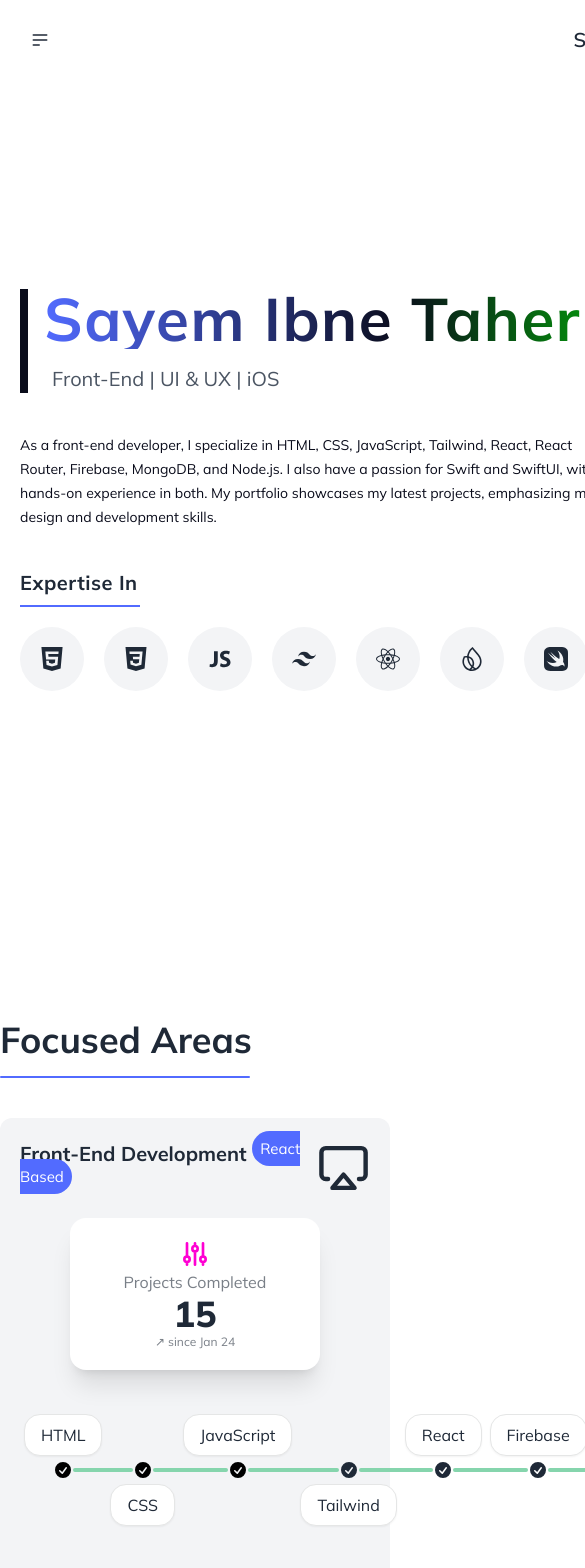
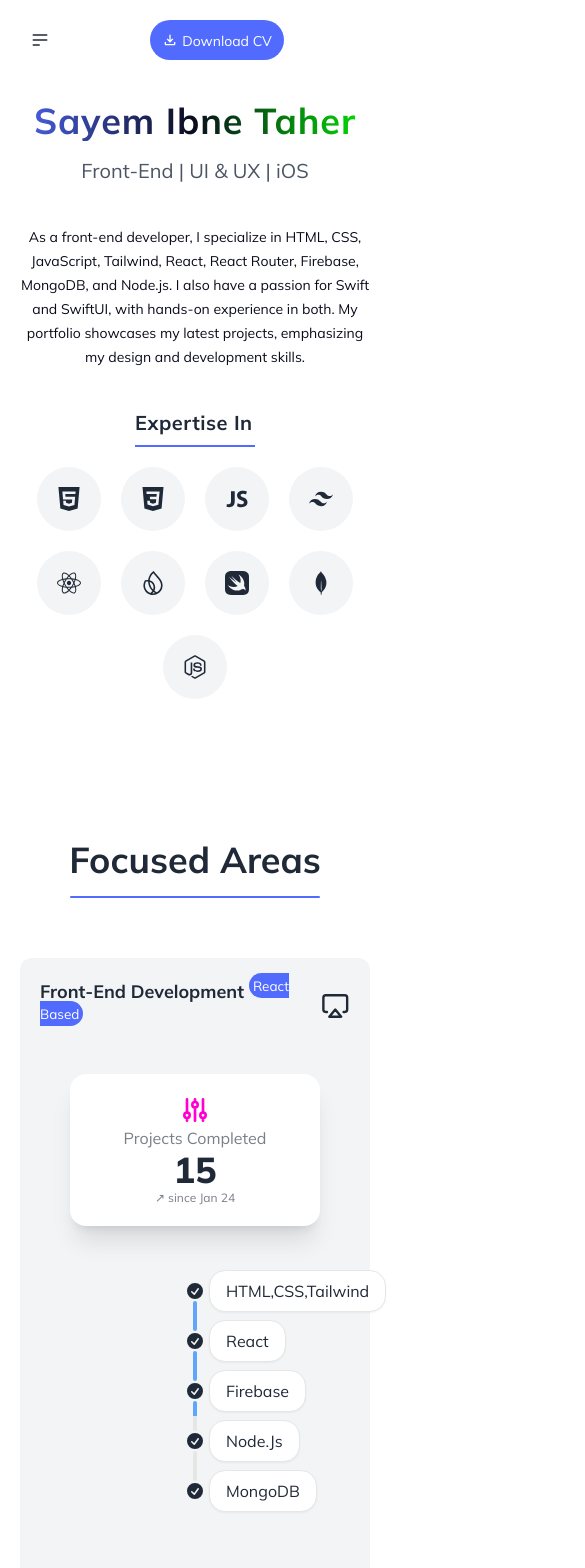
Before and after one commit to SayemTaher/my-job-portfolio, a React (Vite) app in the folder my-professional-portfolio/: page / in a window 390 px wide. Shown: the top 1568 px of the page, 585 px wide, since content can reach past the window. Built offline with nearby package versions, Linux system fonts and the light colour scheme.

Commit message:
landing is responsive

```diff
--- a/my-professional-portfolio/src/Components/Footer/Footer.jsx
+++ b/my-professional-portfolio/src/Components/Footer/Footer.jsx
@@ -2,35 +2,40 @@
 
 const Footer = () => {
     return (
-        <footer className="footer flex justify-center gap-40 p-10 bg-base-200 w-full text-base-content">
-            <nav>
+        <footer className="footer flex flex-col pb-10  justify-center items-center bg-gray-100">
+            <div className="grid  lg:grid-cols-3 lg:pl-40 pl-5 gap-10 justify-center  container mx-auto  grid-cols-2   p-10  w-full">
+            <nav className="flex flex-col gap-2">
                 <h6 className="footer-title">Projects</h6>
                 <a className="link link-hover">Web Application</a>
                 <a className="link link-hover">Mobile Application</a>
 
             </nav>
-            <nav>
+            <nav className="flex flex-col gap-2">
                 <h6 className="footer-title">Work & Experience</h6>
                 <a className="link link-hover">Hospitality</a>
 
             </nav>
-            <nav>
+            <nav className="flex flex-col gap-2">
                 <h6 className="footer-title">Certificates</h6>
                 <a className="link link-hover">Academic</a>
                 <a className="link link-hover">Extra Curricular Activities</a>
                 <a className="link link-hover">Professional</a>
             </nav>
-            <form>
-                <h6 className="footer-title">Get in touch</h6>
-                <textarea className="textarea textarea-bordered" placeholder="Your texts goes here"></textarea>
-                <fieldset className="form-control w-80">
-                    <div className="join">
+            </div>
+            <div className="w-[800px] flex justify-center items-center border-dashed   border-t-2 border-gray-300 ">
+                <div className="pt-5 text-center flex lg:flexrow flex-col gap-2 flex-wrap">
+                <p className="text-center">&copy;2024 - All rights reserved </p>
+                <span className="font-bold">Designed & Developed by Sayem </span>
 
-                        <input type="text" placeholder="username@site.com" className="input input-bordered join-item" />
-                        <button className="btn btn-primary join-item">Send</button>
-                    </div>
-                </fieldset>
-            </form>
+                </div>
+
+
+
+
+
+
+            </div>
+
         </footer>
     );
 };
--- a/my-professional-portfolio/src/Components/Header/Header.jsx
+++ b/my-professional-portfolio/src/Components/Header/Header.jsx
@@ -24,7 +24,7 @@ const Header = () => {
         </div>
 
     return (
-        <div className=" z-50  fixed   w-[1280px] p-2 bg-white font-mulish  bg-opacity-90">
+        <div className=" z-50  fixed w-[300px]   lg:w-[1280px] p-2 bg-white font-mulish  bg-opacity-90">
             <div className="navbar  flex items-center  ">
                 <div className="navbar-start ">
                     <div className="dropdown ">
@@ -37,11 +37,11 @@ const Header = () => {
                         </ul>
                     </div>
                 </div>
-                <div className="navbar-center">
-                    <Link to='/'><a className="btn btn-ghost text-xl">Sayem I Taher</a></Link>
+                <div className="navbar-center hidden lg:flex ">
+                    <Link to='/'><a className="btn btn-ghost text-sm lg:text-xl">Sayem I Taher</a></Link>
                 </div>
                 <div className="navbar-end flex gap-3 items-center">
-                    <div className="mr-5 flex gap-5 text-xl items-center">
+                    <div className="mr-5 hidden  lg:flex gap-5 text-xl items-center">
 
 
                         <div className="tooltip tooltip-bottom " data-tip="GitHub">
@@ -56,11 +56,11 @@ const Header = () => {
 
                     </div>
 
-                    <div className="flex gap-1 cursor-pointer hover:bg-primaryGreen justify-center text-center w-[150px] items-center bg-primaryBlue text-white  p-2 rounded-full ">
-                        <MdOutlineFileDownload className="text-2xl text-center"></MdOutlineFileDownload>
+                    <div className="flex gap-1 cursor-pointer hover:bg-primaryGreen justify-center text-center lg:w-[150px] w-[180px]  items-center bg-primaryBlue text-white  p-2 rounded-full ">
+                        <MdOutlineFileDownload className="lg:text-2xl   text-center"></MdOutlineFileDownload>
                         <a href="https://drive.google.com/file/d/1DrXQvwhqnSTdvYvzmelxlBMvZOqDn82o/view?usp=sharing" download="document.pdf">
 
-                            <button  >Download CV </button></a>
+                            <button  className=" text-sm">Download CV </button></a>
                     </div>
 
                 </div>
--- a/my-professional-portfolio/src/Components/Hero/Hero.jsx
+++ b/my-professional-portfolio/src/Components/Hero/Hero.jsx
@@ -42,25 +42,25 @@ const Hero = () => {
         return () => clearInterval(interval);
     }, [i]);
     return (
-        <div className="flex justify-between items-center h-[980px]  pl-5 pr-5">
+        <div className="flex   justify-between mx-auto container items-center h-[800px] lg:h-[900px] ">
                 <div className="flex flex-col gap-5" data-aos="fade-right">
-                    <div className="border-l-8 border-darknavy pl-4 ">
-                        <div className="flex flex-col ">
-                            <h1 className="text-6xl font-bold tracking-wide" id="gradient-text">Sayem Ibne Taher</h1>
-                            <span className="mt-4 text- text-xl ml-2 text-gray-600">Front-End | UI & UX | iOS</span>
+                    <div className="lg:border-l-8 lg:border-darknavy lg:pl-4 ">
+                        <div className="flex flex-col lg:text-left text-center ">
+                            <h1 className="lg:text-6xl text-4xl  font-bold tracking-wide" id="gradient-text">Sayem Ibne Taher</h1>
+                            <span className="mt-4 text- text-xl  text-gray-600">Front-End | UI & UX | iOS</span>
                         </div>
 
                     </div>
-                    <div>
+                    <div className=" flex justify-center lg:text-left text-center items-center lg:justify-start lg:items-start">
                         <Fade>
-                            <p className="text-sm text-darknavy mt-5 max-w-[600px] leading-6" > {text}</p>
+                            <p className="text-sm text-darknavy mt-5 max-w-[350px] lg:max-w-[600px] leading-6" > {text}</p>
                         </Fade>
 
                     </div>
-                    <div className="flex flex-col gap-5 mt-5">
+                    <div className="flex flex-col gap-5 mt-5 justify-center lg:items-start lg:justify-start items-center">
                         <p className="text-xl border-b-2 border-primaryBlue tracking-wide font-bold pb-2 w-[120px]">Expertise In</p>
                         <Fade damping={0.5} cascade>
-                            <div className="flex flex-row gap-5 items-center text-2xl" id="wavy-animation">
+                            <div className="flex flex-row flex-wrap justify-center items-center lg:justify-start lg:items-start gap-5 text-2xl" id="wavy-animation">
 
                                 <div className="bg-gray-100 rounded-full p-5 tooltip-bottom tooltip" data-tip="HTML5">
                                     <ImHtmlFive className="hover:text-orange-500" />
@@ -110,7 +110,7 @@ const Hero = () => {
                         </Fade>
                     </div>
                 </div>
-                <div data-aos="fade-left">
+                <div data-aos="fade-left " className="hidden lg:flex">
 
                     <img className="w-[400px]" src="https://i.ibb.co/cbNCW69/4421964-removebg-preview.png" alt="img" />
 
--- a/my-professional-portfolio/src/Components/Project Overview/OverView.jsx
+++ b/my-professional-portfolio/src/Components/Project Overview/OverView.jsx
@@ -6,23 +6,23 @@ import { IoIosArrowForward } from "react-icons/io";
 const OverView = () => {
     return (
         <Fade triggerOnce damping={0.5} cascade>
-            <div className="flex flex-col justify-center  mt-10 mb-10">
+            <div className="flex flex-col justify-center   mt-10 mb-10">
 
-                <div className="flex flex-col gap-2" data-aos="fade-up-right">
+                <div className="flex flex-col gap-2 items-center lg:items-start text-center lg:text-left" data-aos="fade-up-right">
                     <h1 className="text-4xl  pb-2 w-[400px] font-bold">Focused Areas </h1>
                     <div className="w-[250px] rounded-full h-[2px] bg-primaryBlue"></div>
                 </div>
 
                 <div className="flex mt-10  flex-col justify-center gap-20" data-aos="fade-up-left">
                     <Fade>
-                            <div className="flex flex-col  gap-5 bg-gray-100 p-5 rounded-xl ">
+                        <div className="flex flex-col m-5  gap-5 bg-gray-100 p-5 rounded-xl ">
                             <div className="flex justify-between  items-center ">
-                                    <h1 className="text-xl font-bold">Front-End Development <sup className="font-normal bg-primaryBlue  text-white p-2 rounded-full">React Based</sup></h1>
-                                    <FiAirplay className="text-6xl"></FiAirplay>
+                                <h1 className=" text-lg lg:text-xl font-bold">Front-End Development <sup className="font-normal bg-primaryBlue  text-white lg:p-2 p-1 rounded-full">React Based</sup></h1>
+                                <FiAirplay className=" text-3xl lg:text-6xl"></FiAirplay>
 
                             </div>
                             <div className="flex flex-col justify-center items-center">
-                                    <div className="stat flex flex-col justify-center shadow-xl w-[250px]  items-center bg-white p-5 rounded-2xl">
+                                <div className="stat flex flex-col mt-5 lg:mt-0 justify-center shadow-xl w-[250px]  items-center bg-white p-5 rounded-2xl">
                                     <div className="stat-figure text-secondary">
                                         <svg xmlns="http://www.w3.org/2000/svg" fill="none" viewBox="0 0 24 24" className="inline-block w-8 h-8 stroke-current"><path strokeLinecap="round" strokeLinejoin="round" strokeWidth="2" d="M12 6V4m0 2a2 2 0 100 4m0-4a2 2 0 110 4m-6 8a2 2 0 100-4m0 4a2 2 0 110-4m0 4v2m0-6V4m6 6v10m6-2a2 2 0 100-4m0 4a2 2 0 110-4m0 4v2m0-6V4"></path></svg>
                                     </div>
@@ -30,8 +30,9 @@ const OverView = () => {
                                     <div className="stat-value">15</div>
                                     <div className="stat-desc">↗︎ since Jan 24</div>
                                 </div>
-                                    <div className="flex justify-center pb-10 pt-10">
-                                        <ul className="timeline">
+
+                                <div className="lg:flex hidden  pb-10 pt-10">
+                                    <ul className="timeline ">
                                         <li>
                                             <div className="timeline-start timeline-box">HTML</div>
                                             <div className="timeline-middle">
@@ -98,6 +99,51 @@ const OverView = () => {
                                     </ul>
                                 </div>
 
+                                <div className="lg:hidden flex justify-center pb-10 pt-10 ">
+
+                                    <ul className="timeline timeline-vertical">
+                                        <li>
+                                            <div className="timeline-middle">
+                                                <svg xmlns="http://www.w3.org/2000/svg" viewBox="0 0 20 20" fill="currentColor" className="w-5 h-5"><path fillRule="evenodd" d="M10 18a8 8 0 100-16 8 8 0 000 16zm3.857-9.809a.75.75 0 00-1.214-.882l-3.483 4.79-1.88-1.88a.75.75 0 10-1.06 1.061l2.5 2.5a.75.75 0 001.137-.089l4-5.5z" clipRule="evenodd" /></svg>
+                                            </div>
+                                            <div className="timeline-end timeline-box">HTML,CSS,Tailwind</div>
+                                            <hr className="bg-blue-400"/>
+                                        </li>
+                                        <li>
+                                            <hr className="bg-blue-400"/>
+                                            <div className="timeline-middle">
+                                                <svg xmlns="http://www.w3.org/2000/svg" viewBox="0 0 20 20" fill="currentColor" className="w-5 h-5"><path fillRule="evenodd" d="M10 18a8 8 0 100-16 8 8 0 000 16zm3.857-9.809a.75.75 0 00-1.214-.882l-3.483 4.79-1.88-1.88a.75.75 0 10-1.06 1.061l2.5 2.5a.75.75 0 001.137-.089l4-5.5z" clipRule="evenodd" /></svg>
+                                            </div>
+                                            <div className="timeline-end timeline-box">React</div>
+                                            <hr className="bg-blue-400"/>
+                                        </li>
+                                        <li>
+                                            <hr className="bg-blue-400"/>
+                                            <div className="timeline-middle">
+                                                <svg xmlns="http://www.w3.org/2000/svg" viewBox="0 0 20 20" fill="currentColor" className="w-5 h-5"><path fillRule="evenodd" d="M10 18a8 8 0 100-16 8 8 0 000 16zm3.857-9.809a.75.75 0 00-1.214-.882l-3.483 4.79-1.88-1.88a.75.75 0 10-1.06 1.061l2.5 2.5a.75.75 0 001.137-.089l4-5.5z" clipRule="evenodd" /></svg>
+                                            </div>
+                                            <div className="timeline-end timeline-box">Firebase </div>
+                                            <hr className="bg-blue-400"/>
+                                        </li>
+                                        <li>
+                                            <hr />
+                                            <div className="timeline-middle">
+                                                <svg xmlns="http://www.w3.org/2000/svg" viewBox="0 0 20 20" fill="currentColor" className="w-5 h-5"><path fillRule="evenodd" d="M10 18a8 8 0 100-16 8 8 0 000 16zm3.857-9.809a.75.75 0 00-1.214-.882l-3.483 4.79-1.88-1.88a.75.75 0 10-1.06 1.061l2.5 2.5a.75.75 0 001.137-.089l4-5.5z" clipRule="evenodd" /></svg>
+                                            </div>
+                                            <div className="timeline-end timeline-box">Node.Js</div>
+                                            <hr />
+                                        </li>
+                                        <li>
+                                            <hr />
+                                            <div className="timeline-middle">
+                                                <svg xmlns="http://www.w3.org/2000/svg" viewBox="0 0 20 20" fill="currentColor" className="w-5 h-5"><path fillRule="evenodd" d="M10 18a8 8 0 100-16 8 8 0 000 16zm3.857-9.809a.75.75 0 00-1.214-.882l-3.483 4.79-1.88-1.88a.75.75 0 10-1.06 1.061l2.5 2.5a.75.75 0 001.137-.089l4-5.5z" clipRule="evenodd" /></svg>
+                                            </div>
+                                            <div className="timeline-end timeline-box">MongoDB</div>
+                                        </li>
+                                    </ul>
+
+                                </div>
+
 
                                 <div className="flex flex-end mt-5">
                                     <Link to='/projects'><button className="btn bg-darknavy hover:bg-primaryBlue w-[150px] text-white p-2 rounded-full text-center">View Projects <IoIosArrowForward></IoIosArrowForward> </button></Link>
@@ -109,20 +155,20 @@ const OverView = () => {
                         </div>
                     </Fade>
 
-                        <Fade>
-                            <div className="flex flex-col  gap-5 bg-gray-100 p-5 rounded-xl ">
-                                <Fade>
+
+                        <div data-aos="fade-up-right" className=" flex-col m-5  gap-5 bg-gray-100 p-5 rounded-xl ">
+
                                 <div className="flex justify-between  items-center ">
-                                        <h1 className="text-xl font-bold">Mobile Application Development <sup className="font-normal bg-primaryBlue  text-white p-2 rounded-full">iOS Based</sup></h1>
-                                        <FaApple className="text-6xl"></FaApple>
+                                    <h1 className="lg:text-xl text-sm font-bold">App Development <sup className="font-normal bg-primaryBlue  text-white p-2 rounded-full">iOS Based</sup></h1>
+                                    <FaApple className="lg:text-6xl text-3xl "></FaApple>
 
                                 </div>
-                                </Fade>
+
                             <div className="flex justify-center flex-col items-center">
 
 
-                                    <Fade>
-                                        <div className="stat shadow-xl flex flex-col justify-center w-[250px]  items-center bg-white p-5 rounded-2xl">
+
+                                    <div className="stat shadow-xl flex flex-col justify-center lg:mt-0 mt-10 w-[250px]  items-center bg-white p-5 rounded-2xl">
                                         <div className="stat-figure text-secondary">
                                             <svg xmlns="http://www.w3.org/2000/svg" fill="none" viewBox="0 0 24 24" className="inline-block w-8 h-8 stroke-current"><path strokeLinecap="round" strokeLinejoin="round" strokeWidth="2" d="M12 6V4m0 2a2 2 0 100 4m0-4a2 2 0 110 4m-6 8a2 2 0 100-4m0 4a2 2 0 110-4m0 4v2m0-6V4m6 6v10m6-2a2 2 0 100-4m0 4a2 2 0 110-4m0 4v2m0-6V4"></path></svg>
                                         </div>
@@ -130,8 +176,8 @@ const OverView = () => {
                                         <div className="stat-value">4</div>
                                         <div className="stat-desc">↗︎ since March 24</div>
                                     </div>
-                                    </Fade>
-                                    <Fade>
+
+
                                     <div className="flex justify-center pb-10 pt-10">
                                         <ul className="timeline">
                                             <li>
@@ -161,20 +207,20 @@ const OverView = () => {
 
 
                                         </ul>
-                                        </div></Fade>
-                                    <Fade>
+                                    </div>
+
                                     <div className="flex flex-end mt-5">
                                         {/* <Link to='/frontEnd'><button className="btn btn-primary text-white">View Projects</button></Link> */}
                                         <Link to='/mobileProjects'><button className="btn bg-darknavy hover:bg-primaryBlue w-[150px] text-white p-2 rounded-full text-center">View Projects <IoIosArrowForward></IoIosArrowForward> </button></Link>
                                     </div>
-                                    </Fade>
+
                             </div>
 
 
 
 
                         </div>
-                        </Fade>
+
 
 
 
--- a/my-professional-portfolio/src/Components/Root/Root.jsx
+++ b/my-professional-portfolio/src/Components/Root/Root.jsx
@@ -36,7 +36,7 @@ const Root = () => {
         <Loader></Loader>
     ) : (
 
-        <div>
+        <div className="overflow-hidden">
             <div className="mx-auto container  scroll-smooth ">
             <Header></Header>
             <div className="  z-10 font-mulish ">
--- a/my-professional-portfolio/src/Components/Skeleton/Skeleton.jsx
+++ b/my-professional-portfolio/src/Components/Skeleton/Skeleton.jsx
@@ -3,9 +3,9 @@
 const Skeleton = () => {
     return (
         <div>
-            <div className="flex flex-col gap-4 w-[1170px]">
-                <div className="skeleton h-14 w-full"></div>
-                <div className="skeleton h-[600px] w-[1170px]"></div>
+            <div className="flex flex-col gap-4 w-[400px] bg-blue-100  lg:w-[1170px] ">
+                <div className="skeleton h-14 w-[400px] bg-blue-100   lg:w-full"></div>
+                <div className="skeleton h-[500px] bg-blue-100  lg:h-[600px] w-[400px]  lg:w-[1170px]"></div>
                 {/* <div className="skeleton h-10 w-full"></div>
                 <div className="skeleton h-10 w-full"></div> */}
             </div>
```
Lines whose indentation alone changed are shown as unchanged.
